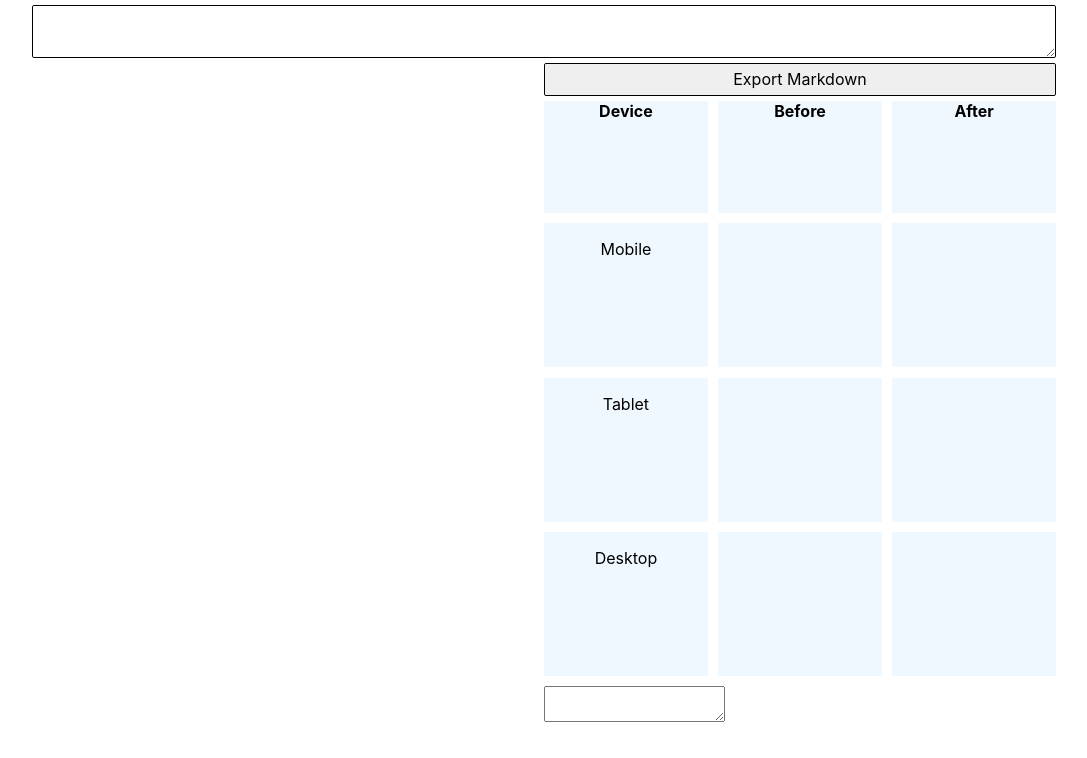
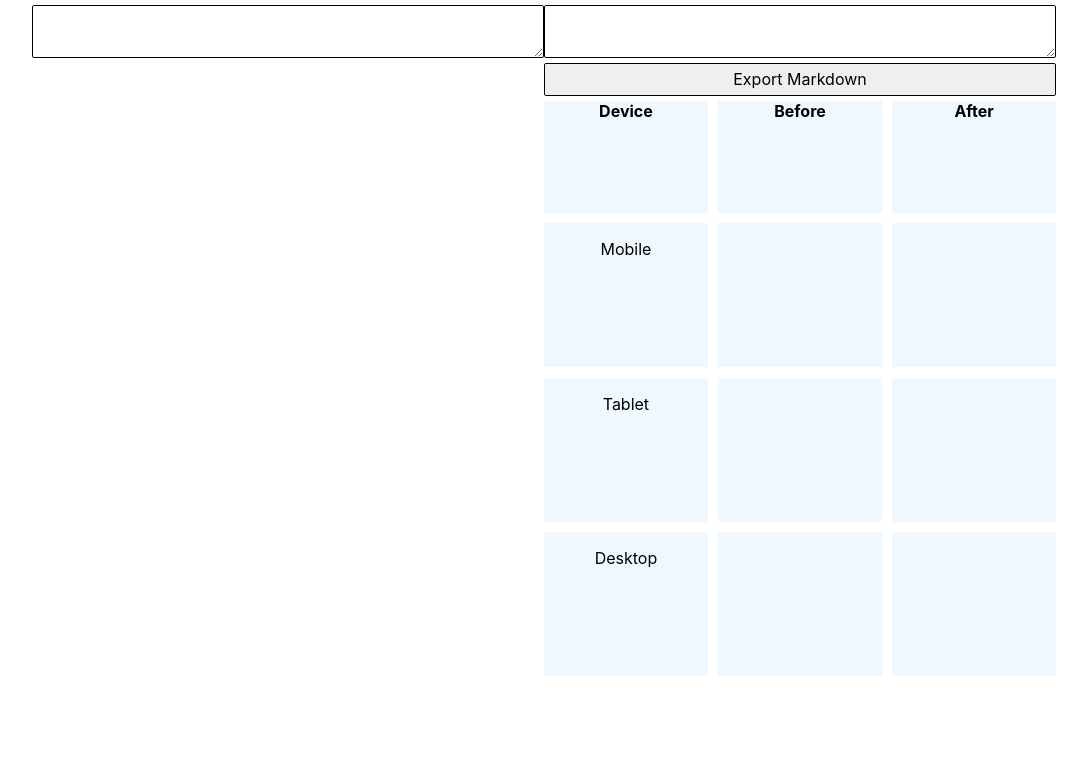
Before and after one commit to mollimoll/before-and-after, a React (Create React App) app: page / in a window 1280 px wide. Shown: the top 758 px of the page, without its empty margins (96-1183 px from the left). Built offline with nearby package versions, Linux system fonts and the light colour scheme.

Commit message:
Move output textarea to top of page

```diff
--- a/src/App.tsx
+++ b/src/App.tsx
@@ -1,4 +1,5 @@
-import { Input, ImageData } from './components/Input';
+import { Input } from './components/Input';
+import { extractNamesAndUrls, ImageData } from './utils/parsing';
 import { Images } from './components/Images';
 import { useState } from 'react';
 import styled from 'styled-components';
@@ -17,29 +18,41 @@ const StyledBody = styled.div`
   }
 `;
 
-const DragAndDropContainer = styled.div`
+const Row = styled.div`
   display: flex;
 `;
 
-const DragAndDropCol = styled.div`
+const Col = styled.div`
   flex: 1;
 `;
 
 const App = () => {
   const [images, setImages] = useState([] as ImageData[]);
+  const [output, setOutput] = useState('');
+
+  const handleInput = (e: React.ChangeEvent<HTMLTextAreaElement>) => {
+    setImages(extractNamesAndUrls(e.target.value));
+  };
 
   return (
     <div className="App">
       <StyledBody>
-        <Input onChange={setImages} />
-        <DragAndDropContainer>
-          <DragAndDropCol>
+        <Row>
+          <Col>
+            <Input onChange={handleInput} />
+          </Col>
+          <Col>
+            <Input value={output} />
+          </Col>
+        </Row>
+        <Row>
+          <Col>
             <Images images={images} />
-          </DragAndDropCol>
-          <DragAndDropCol>
-            <DropZone />
-          </DragAndDropCol>
-        </DragAndDropContainer>
+          </Col>
+          <Col>
+            <DropZone onButtonClick={setOutput} />
+          </Col>
+        </Row>
       </StyledBody>
     </div>
   );
--- a/src/components/DropZone.tsx
+++ b/src/components/DropZone.tsx
@@ -1,7 +1,7 @@
-import { useReducer, useState } from 'react';
+import { Dispatch, SetStateAction, useReducer } from 'react';
 import styled from 'styled-components';
+import { createMarkdownTable } from '../utils/table';
 import { Button } from './Button';
-import { createMarkdownTable } from '../utils/table';
 
 const ADD_BEFORE_IMG = 'ADD_BEFORE_IMG';
 const ADD_AFTER_IMG = 'ADD_AFTER_IMG';
@@ -87,10 +87,12 @@ const reducer = (state, action) => {
   }
 };
 
-export const DropZone = () => {
+type Props = {
+  onButtonClick: Dispatch<SetStateAction<string>>;
+};
+
+export const DropZone = ({ onButtonClick }: Props) => {
   const [data, dispatch] = useReducer(reducer, dummyCellData);
-  const [output, setOutput] = useState('');
-  console.log(output);
 
   const headerRow = ['Device', 'Before', 'After'];
   return (
@@ -98,7 +100,7 @@ export const DropZone = () => {
       <Button
         handleClick={() => {
           console.log('clicked');
-          setOutput(createMarkdownTable(data));
+          onButtonClick(createMarkdownTable(data));
         }}
       >
         Export Markdown
@@ -125,7 +127,6 @@ export const DropZone = () => {
             </>
           );
         })}
-        <textarea value={output} />
       </Container>
     </>
   );
--- a/src/components/Images.tsx
+++ b/src/components/Images.tsx
@@ -1,4 +1,4 @@
-import { ImageData } from './Input';
+import { ImageData } from '../utils/parsing';
 import styled from 'styled-components';
 
 type Props = {
--- a/src/components/Input.tsx
+++ b/src/components/Input.tsx
@@ -1,23 +1,4 @@
-import { Dispatch, SetStateAction } from 'react';
 import styled from 'styled-components';
-
-const getArrayOfMarkdownLinks = (textInput: string) =>
-  textInput
-    .split('!')
-    .map((text) => text.trim())
-    .filter((text) => text);
-
-const getTextInBrackets = (item: string) =>
-  item.slice(item.indexOf('[') + 1, item.lastIndexOf(']'));
-
-const getTextInFinalParentheses = (item: string) =>
-  item.slice(item.lastIndexOf('(') + 1, item.lastIndexOf(')'));
-
-const extractNamesAndUrls = (inputText: string): ImageData[] =>
-  getArrayOfMarkdownLinks(inputText).map((text) => ({
-    imageName: getTextInBrackets(text),
-    url: getTextInFinalParentheses(text),
-  }));
 
 const TextArea = styled.textarea`
   font-size: inherit;
@@ -34,25 +15,15 @@ const StyledContainer = styled.div`
   width: 100%;
 `;
 
-export type ImageData = {
-  imageName: string;
-  url: string;
+type Props = {
+  onChange?: (e: React.ChangeEvent<HTMLTextAreaElement>) => void;
+  value?: string;
 };
 
-type Props = {
-  onChange: Dispatch<SetStateAction<ImageData[]>>;
-};
-
-export const Input = ({ onChange }: Props) => {
-  const handleChange = (e: React.ChangeEvent<HTMLTextAreaElement>) => {
-    const imageData = extractNamesAndUrls(e.target.value);
-
-    onChange(imageData);
-  };
-
+export const Input = ({ onChange, value }: Props) => {
   return (
     <StyledContainer>
-      <TextArea onChange={handleChange} />
+      <TextArea onChange={onChange} value={value} />
     </StyledContainer>
   );
 };
--- /dev/null
+++ b/src/utils/parsing.ts
@@ -0,0 +1,22 @@
+export type ImageData = {
+  imageName: string;
+  url: string;
+};
+
+const getArrayOfMarkdownLinks = (textInput: string) =>
+  textInput
+    .split('!')
+    .map((text) => text.trim())
+    .filter((text) => text);
+
+const getTextInBrackets = (item: string) =>
+  item.slice(item.indexOf('[') + 1, item.lastIndexOf(']'));
+
+const getTextInFinalParentheses = (item: string) =>
+  item.slice(item.lastIndexOf('(') + 1, item.lastIndexOf(')'));
+
+export const extractNamesAndUrls = (inputText: string): ImageData[] =>
+  getArrayOfMarkdownLinks(inputText).map((text) => ({
+    imageName: getTextInBrackets(text),
+    url: getTextInFinalParentheses(text),
+  }));
```
Also changed, not shown: src/utils/table.ts (+0 -9 lines).
